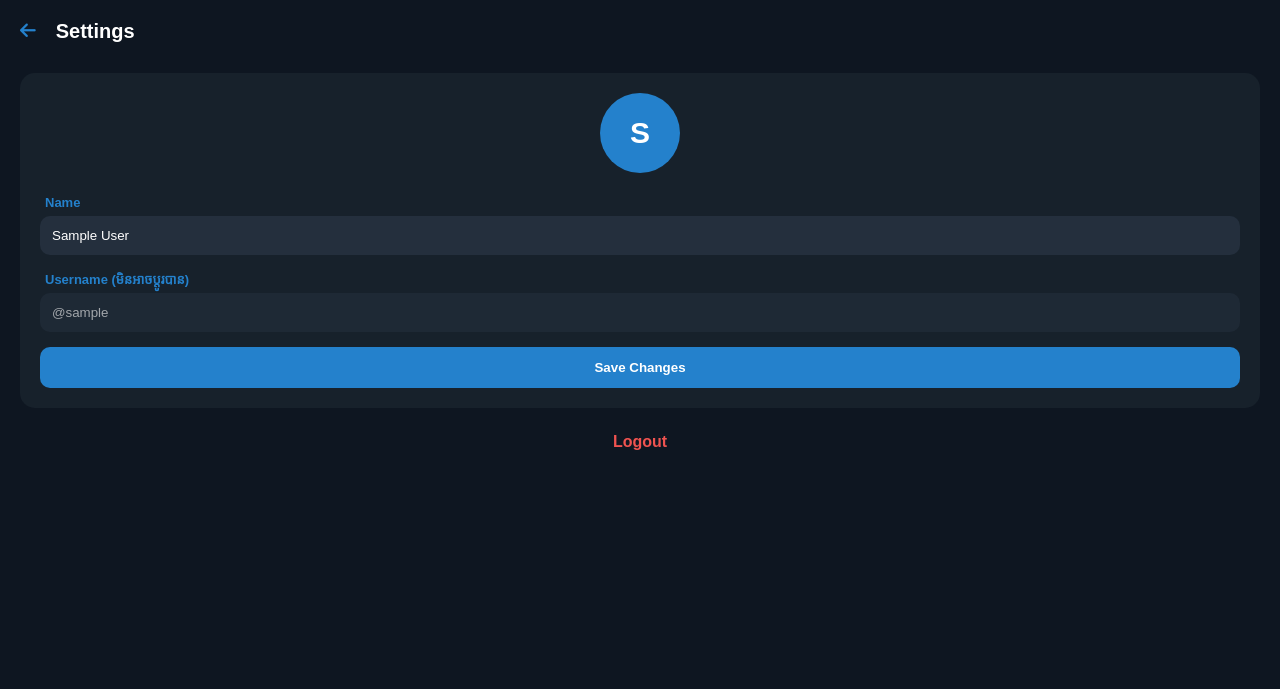
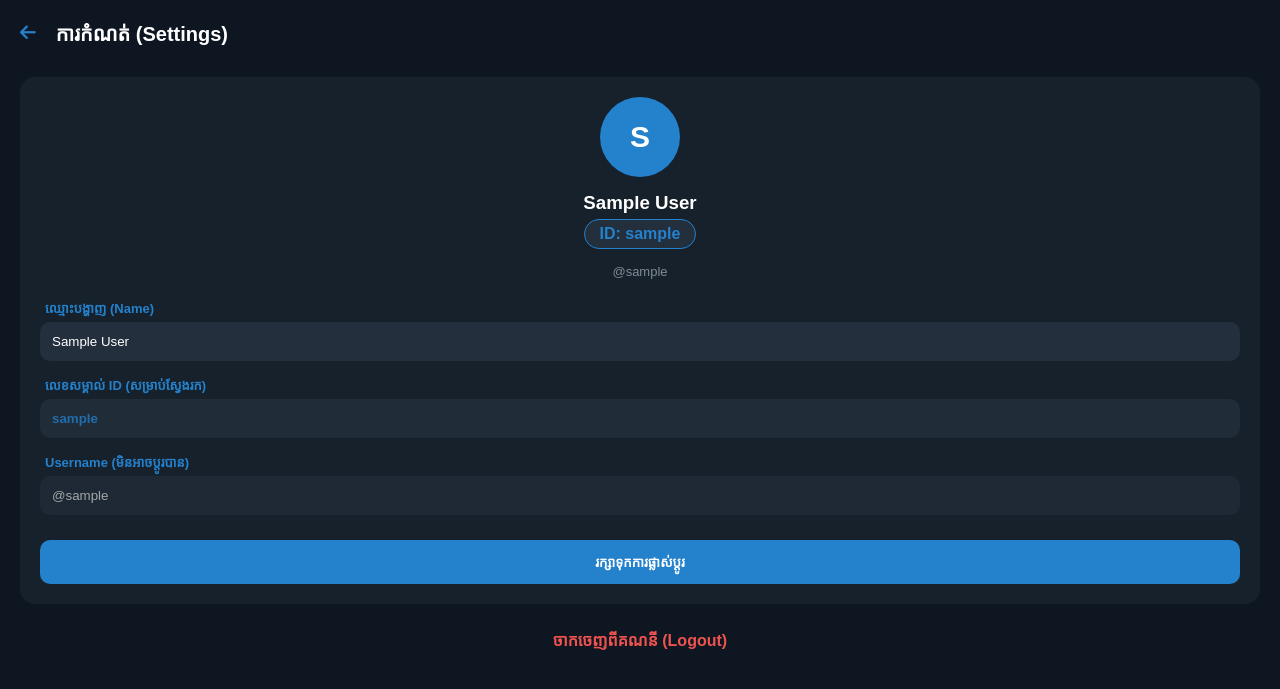
Before and after one commit to thengrathana7-web/Rathana-Chat-Bot, a Flask app: page /settings in a window 1280 px wide. Shown: the top 689 px of the page. Run offline with Flask 3, Linux system fonts and the light colour scheme; the visitor is signed in with stand-in values (Sample User, id 1).

Commit message:
Update settings.html

```diff
--- a/templates/settings.html
+++ b/templates/settings.html
@@ -15,30 +15,41 @@
         label { color: #2481cc; font-size: 13px; font-weight: bold; margin-left: 5px; }
         input { width: 100%; padding: 12px; margin: 5px 0 15px; border-radius: 10px; border: none; background: #242f3d; color: white; box-sizing: border-box; outline: none; }
 
-        .btn-save { width: 100%; padding: 13px; background: #2481cc; border: none; color: white; border-radius: 10px; font-weight: bold; cursor: pointer; }
+        .btn-save { width: 100%; padding: 13px; background: #2481cc; border: none; color: white; border-radius: 10px; font-weight: bold; cursor: pointer; margin-top: 10px; }
         .btn-logout { display: block; text-align: center; color: #ef5350; text-decoration: none; margin-top: 25px; font-weight: bold; }
+
+        /* Style បន្ថែមសម្រាប់លេខ ID */
+        .id-badge { background: #242f3d; color: #2481cc; padding: 5px 15px; border-radius: 20px; display: inline-block; font-weight: bold; margin-bottom: 15px; border: 1px solid #2481cc; }
     </style>
 </head>
 <body>
     <div class="header">
         <a href="/chat" class="back-btn"><i class="fas fa-arrow-left"></i></a>
-        <h2 style="margin: 0; font-size: 20px;">Settings</h2>
+        <h2 style="margin: 0; font-size: 20px;">ការកំណត់ (Settings)</h2>
     </div>
 
     <div class="profile-card">
         <div class="avatar">{{ user_name[0] | upper }}</div>
+
+        <h3 style="margin: 10px 0 5px;">{{ user_name }}</h3>
+        <div class="id-badge">ID: {{ id_num }}</div>
+        <p style="color: #808b99; font-size: 13px; margin-top: 0;">@{{ username }}</p>
+
         <form action="/update_profile" method="POST">
             <div class="info-group">
-                <label>Name</label>
-                <input type="text" name="name" value="{{ user_name }}" required>
+                <label>ឈ្មោះបង្ហាញ (Name)</label>
+                <input type="text" name="name" value="{{ user_name }}" required placeholder="បញ្ចូលឈ្មោះថ្មី...">
+
+                <label>លេខសម្គាល់ ID (សម្រាប់ស្វែងរក)</label>
+                <input type="text" value="{{ id_num }}" disabled style="opacity: 0.8; color: #2481cc; font-weight: bold;">
 
                 <label>Username (មិនអាចប្តូរបាន)</label>
                 <input type="text" value="@{{ username }}" disabled style="opacity: 0.6;">
             </div>
-            <button type="submit" class="btn-save">Save Changes</button>
+            <button type="submit" class="btn-save">រក្សាទុកការផ្លាស់ប្តូរ</button>
         </form>
     </div>
 
-    <a href="/logout" class="btn-logout">Logout</a>
+    <a href="/logout" class="btn-logout">ចាកចេញពីគណនី (Logout)</a>
 </body>
 </html>
```
